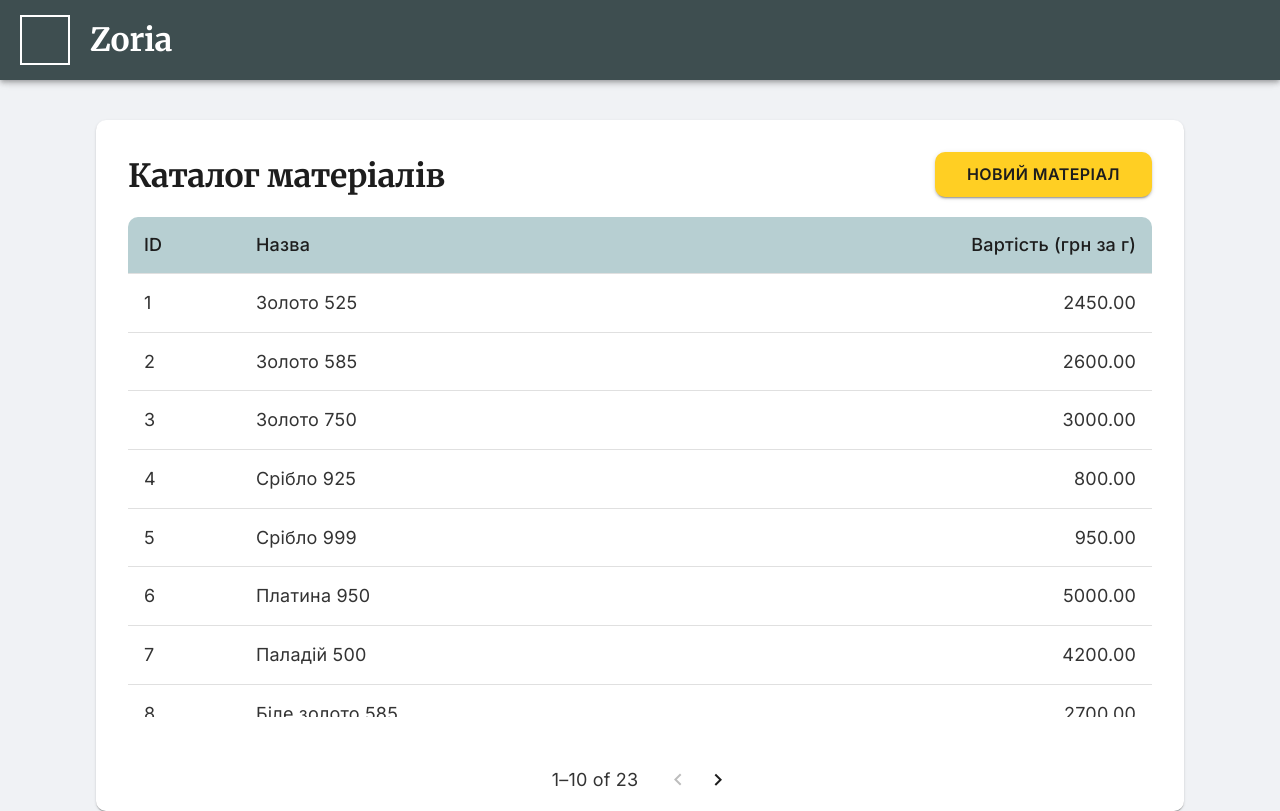
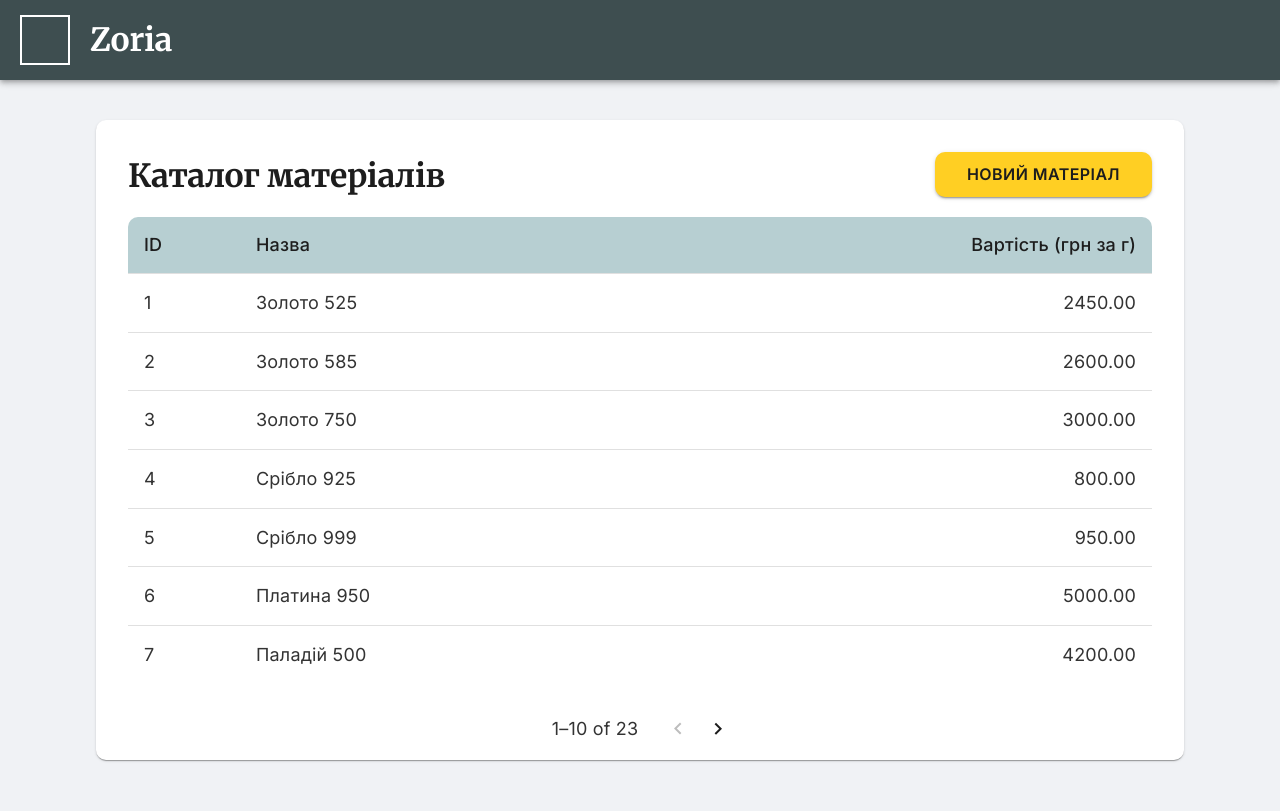
Before and after one commit to zoria-jewelry/app-frontend, a React (Vite) app: page /materials in a window 1280 px wide. Built offline with nearby package versions, Linux system fonts and the light colour scheme; no server answers; some icons are missing.

Commit message:
Fix heights of papers in the application

```diff
--- a/src/components/modal/EmployeesArchiveComponent.tsx
+++ b/src/components/modal/EmployeesArchiveComponent.tsx
@@ -26,8 +26,8 @@ const BootstrapDialog = styled(Dialog)(({ theme }) => ({
     },
     '& .MuiPaper-root': {
         borderRadius: 20,
-        minWidth: '80%',
-        minHeight: '80%',
+        minWidth: '70%',
+        height: '90vh',
         padding: theme.spacing(12),
         display: 'flex',
         flexDirection: 'column',
@@ -109,7 +109,6 @@ const EmployeesArchiveComponent = (props: EmployeesArchiveComponentProps) => {
             <TableContainer
                 style={{
                     minWidth: '350px',
-                    maxHeight: '450px',
                     overflow: 'auto',
                     marginTop: theme.spacing(4),
                     boxSizing: 'content-box',
@@ -131,6 +130,7 @@ const EmployeesArchiveComponent = (props: EmployeesArchiveComponentProps) => {
                                 Номер телефону
                             </TableCell>
                             <TableCell
+                                width="50px"
                                 style={{ backgroundColor: '#b7cfd2', borderTopRightRadius: 10 }}
                             ></TableCell>
                         </TableRow>
@@ -147,13 +147,7 @@ const EmployeesArchiveComponent = (props: EmployeesArchiveComponentProps) => {
                                 <TableCell>
                                     <Typography variant="body2">{employee.phone}</Typography>
                                 </TableCell>
-                                <TableCell
-                                    style={{
-                                        display: 'flex',
-                                        flexDirection: 'row',
-                                        justifyContent: 'flex-end',
-                                    }}
-                                >
+                                <TableCell width="50px">
                                     <IconButton
                                         size="small"
                                         style={{ padding: 0 }}
--- a/src/pages/CustomersPage.tsx
+++ b/src/pages/CustomersPage.tsx
@@ -46,7 +46,7 @@ const CustomersPage = () => {
     return (
         <Paper
             className={`${paperStyles.paper} ${commonStyles.flexColumn}`}
-            style={{ gap: theme.spacing(4), borderRadius: '10px' }}
+            style={{ gap: theme.spacing(4), borderRadius: '10px', maxHeight: '80vh' }}
         >
             {/* Page name and button */}
             <Grid
@@ -75,7 +75,6 @@ const CustomersPage = () => {
             <TableContainer
                 style={{
                     minWidth: '350px',
-                    maxHeight: '500px',
                     overflow: 'auto',
                     boxSizing: 'content-box',
                 }}
@@ -141,6 +140,7 @@ const CustomersPage = () => {
                 style={{
                     marginTop: theme.spacing(4),
                     border: 0,
+                    overflow: 'visible',
                 }}
             />
 
--- a/src/pages/EmployeePage.tsx
+++ b/src/pages/EmployeePage.tsx
@@ -61,7 +61,7 @@ const EmployeePage = () => {
     return (
         <Paper
             className={`${paperStyles.paper} ${commonStyles.flexColumn}`}
-            style={{ gap: theme.spacing(4), borderRadius: '10px' }}
+            style={{ gap: theme.spacing(4), borderRadius: '10px', maxHeight: '80vh' }}
         >
             {/* Page name and button */}
             <Grid
@@ -98,7 +98,6 @@ const EmployeePage = () => {
             <TableContainer
                 style={{
                     minWidth: '350px',
-                    maxHeight: '500px',
                     overflow: 'auto',
                     boxSizing: 'content-box',
                 }}
@@ -164,6 +163,7 @@ const EmployeePage = () => {
                 style={{
                     marginTop: theme.spacing(4),
                     border: 0,
+                    overflow: 'visible',
                 }}
             />
 
--- a/src/pages/MaterialsPage.tsx
+++ b/src/pages/MaterialsPage.tsx
@@ -41,7 +41,7 @@ const MaterialsPage = () => {
     return (
         <Paper
             className={`${paperStyles.paper} ${commonStyles.flexColumn}`}
-            style={{ gap: theme.spacing(4), borderRadius: '10px' }}
+            style={{ gap: theme.spacing(4), borderRadius: '10px', maxHeight: '80vh' }}
         >
             {/* Page name and button */}
             <Grid
@@ -70,7 +70,6 @@ const MaterialsPage = () => {
             <TableContainer
                 style={{
                     minWidth: '350px',
-                    maxHeight: '500px',
                     overflow: 'auto',
                     boxSizing: 'content-box',
                 }}
@@ -126,6 +125,7 @@ const MaterialsPage = () => {
                 style={{
                     marginTop: theme.spacing(4),
                     border: 0,
+                    overflow: 'visible',
                 }}
             />
 
```
